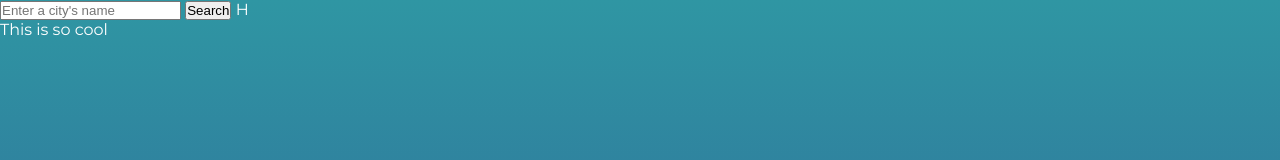
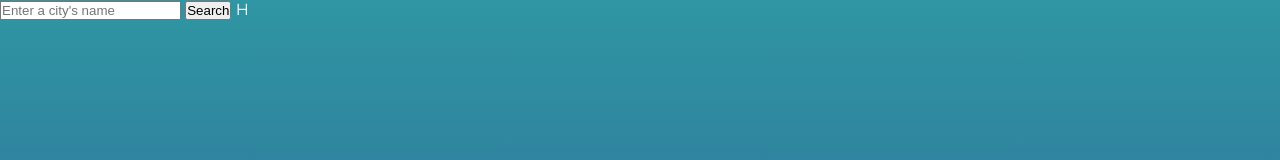
Before and after one commit to grngmdn/weather-app, a plain HTML site: page index.html in a window 1280 px wide. Shown: the top 160 px of the page. Drawn offline with Linux system fonts and the light colour scheme.

Commit message:
checking changes

```diff
--- a/index.html
+++ b/index.html
@@ -19,7 +19,7 @@
           <input id="inputValue" placeholder="Enter a city's name" />
           <button id="searchButton" onclick="validation()">Search</button>
           <a href="index.html" id="home">H</a>
-          <p id="validation">This is so cool</p>
+          <p id="validation"></p>
         </div>
         <div id="container-two">
           <p id="location"></p>
```
